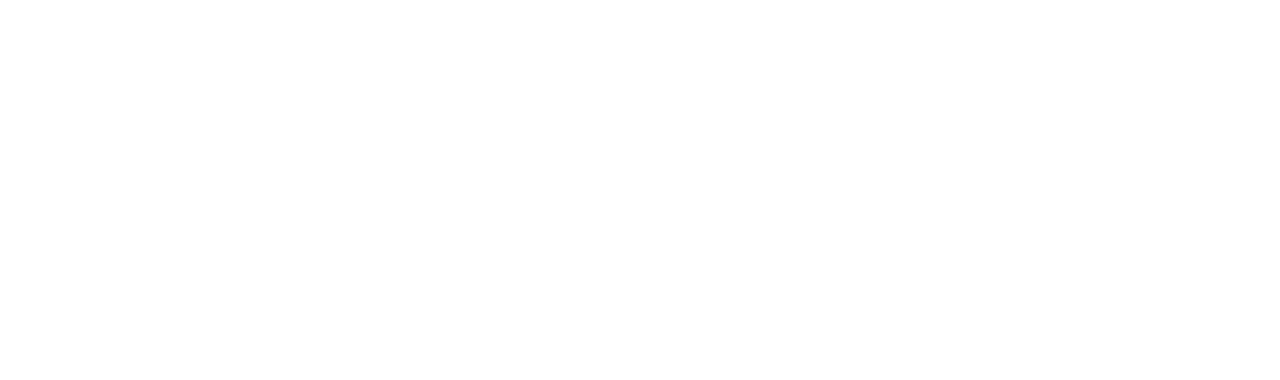
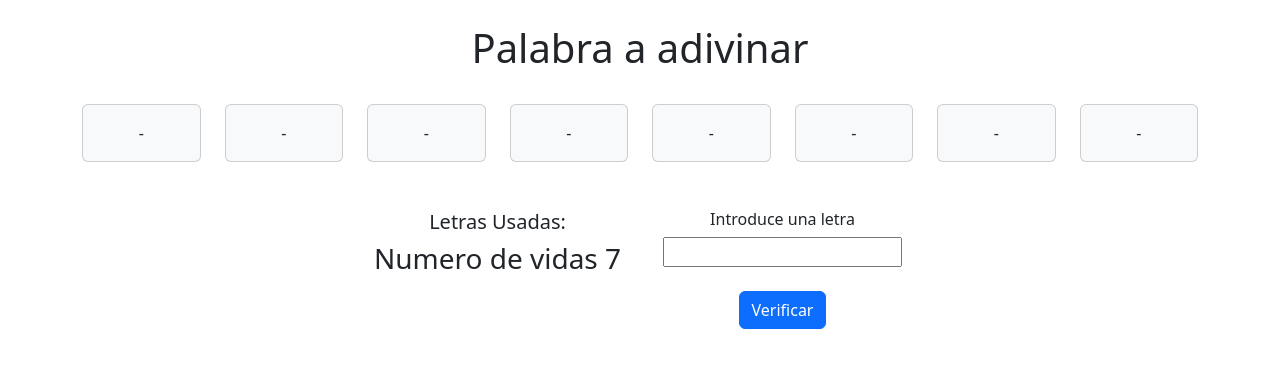
Before and after one commit to JmarcXD/practice-javascript, a plain HTML site: page exercise10/index.html in a window 1280 px wide. Drawn offline with nearby package versions, Linux system fonts and the light colour scheme.

Commit message:
ahorcado

```diff
--- a/exercise10/index.html
+++ b/exercise10/index.html
@@ -1,11 +1,76 @@
 <!DOCTYPE html>
 <html lang="en">
+
 <head>
     <meta charset="UTF-8">
     <meta name="viewport" content="width=device-width, initial-scale=1.0">
+    <link href="https://cdn.jsdelivr.net/npm/bootstrap@5.3.3/dist/css/bootstrap.min.css" rel="stylesheet"
+        integrity="sha384-QWTKZyjpPEjISv5WaRU9OFeRpok6YctnYmDr5pNlyT2bRjXh0JMhjY6hW+ALEwIH" crossorigin="anonymous">
+    <script src="index.js" defer></script>
     <title>Document</title>
 </head>
+
 <body>
+    <br>
+    <h1 style="text-align: center;">Palabra a adivinar</h1><br>
+    <div class="container" style="text-align: center;">
+        <div class="row">
+            <div class="col">
+                <div class="card bg-light text-dark">
+                    <div class="card-body" id="letter-0">-</div>
+                </div>
+            </div>
+            <div class="col">
+                <div class="card bg-light text-dark">
+                    <div class="card-body" id="letter-1">-</div>
+                  </div>
+            </div>
+            <div class="col">
+                <div class="card bg-light text-dark">
+                    <div class="card-body" id="letter-2">-</div>
+                  </div>
+            </div>
+            <div class="col">
+                <div class="card bg-light text-dark">
+                    <div class="card-body" id="letter-3">-</div>
+                  </div>
+            </div>
+            <div class="col">
+                <div class="card bg-light text-dark">
+                    <div class="card-body" id="letter-4">-</div>
+                  </div>
+            </div>
+            <div class="col">
+                <div class="card bg-light text-dark">
+                    <div class="card-body" id="letter-5">-</div>
+                  </div>
+            </div>
+            <div class="col">
+                <div class="card bg-light text-dark">
+                    <div class="card-body" id="letter-6">-</div>
+                  </div>
+            </div>
+            <div class="col">
+                <div class="card bg-light text-dark">
+                    <div class="card-body" id="letter-7">-</div>
+                  </div>
+            </div>
+        </div><br><br>
 
+        <div class="row">
+            <div class="col"></div>
+            <div class="col">
+                <h5 style="text-align: center;">Letras Usadas: <span id="letterUsed"></span></h5>
+                <h3 style="text-align: center;" id="message">Numero de vidas <span id="numberOfTry">7</span></h3>
+            </div>
+            <div class="col" style="text-align: center;">
+                <h6>Introduce una letra</h6>
+                <input type="text" id="letter"><br><br>
+                <button onclick="verifyLetter()" class="btn btn-primary">Verificar</button>
+            </div>
+            <div class="col"></div>
+        </div><br><br>
+    </div>
 </body>
+
 </html>
--- a/exercise10/index.js
+++ b/exercise10/index.js
@@ -0,0 +1,55 @@
+var words = ["ABANICOS", "ALBERGUES", "ALEGRIAS", "AMISTOSA", "ATIPICAS"];
+var numberHP = 7;
+var letterUsedList = [];
+var numberOfLetterGuessed = 0;
+
+let randomWord = Math.floor(Math.random() * (words.length - 1 + 1));
+var wordToGuess = words[randomWord];
+
+function verifyLetter() {
+    let letterInput = document.getElementById("letter").value;
+
+    if (numberHP > 0) {
+        var letterFound = findLetterTest(letterInput); // Get letter input
+
+        // Verify if the letter exists
+        if (!letterFound && !letterUsedList.includes(letterInput)) {
+            numberHP--;
+            document.getElementById("numberOfTry").innerHTML = numberHP;
+        }
+    }
+
+
+    if (numberHP == 0) // If he has 0 hp, loose the game
+        document.getElementById("message").innerHTML = "HAS PERDIDO LA PALABRA ERA " + wordToGuess;
+    else if (numberOfLetterGuessed == 8) // If guessed the word, display de message
+        document.getElementById("message").innerHTML = "ENHORABUENA HAS ADIVINADO LA PALBRA";
+    else if (!letterUsedList.includes(letterInput)) // If the letter doesn't exist, add the letter in the array and display
+        displayLetterUsed(letterInput);
+
+}
+
+function findLetterTest(letter) {
+    var letterFound = false;
+
+    for (let i = 0; i < wordToGuess.length; i++) {
+        console.log(letter.toLowerCase() == wordToGuess[i].toLowerCase());
+        if (letter.toLowerCase() == wordToGuess[i].toLowerCase()) {
+            document.getElementById("letter-" + i).innerHTML = wordToGuess[i];
+            letterFound = true;
+            numberOfLetterGuessed++;
+        }
+    }
+
+    return letterFound;
+}
+
+function displayLetterUsed(letter) {
+    letterUsedList.push(letter); // Add in the array
+    let displayLetterUsed = document.getElementById("letterUsed");
+
+    displayLetterUsed.innerHTML = "";
+    letterUsedList.forEach(lu => {
+        displayLetterUsed.innerHTML += " ," + lu;
+    });
+}
```
Also changed, not shown: exercise09/index.html (+1 -1 lines).
